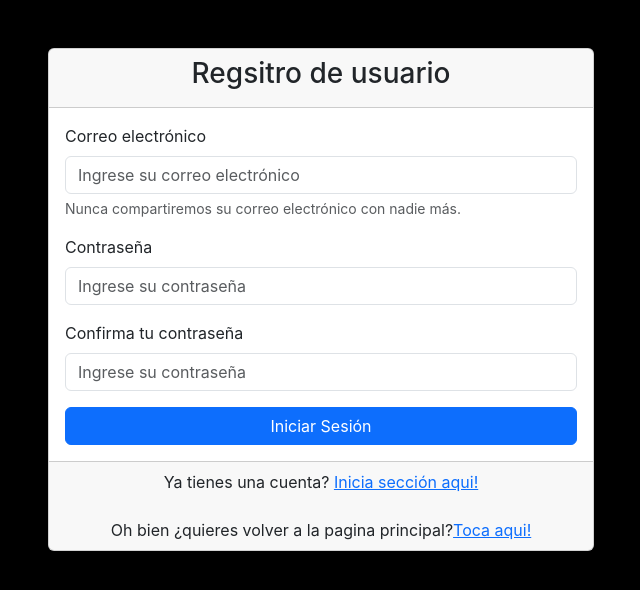
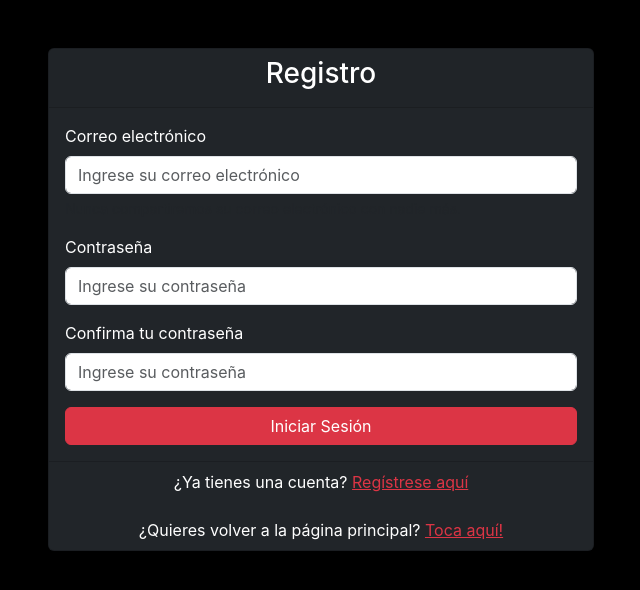
Before and after one commit to RafaelVillaneda/Proyecto_Topicos_Selectos_Web, a React (Create React App) app in the folder frontend/: page /registro in a window 1280 px wide. Shown: the top 590 px of the page, without its empty margins (319-959 px from the left). Built offline with nearby package versions, Linux system fonts and the light colour scheme.

Commit message:
Se le dieron los nuevos estilos a los componentes Login y registro

```diff
--- a/frontend/src/App.js
+++ b/frontend/src/App.js
@@ -3,7 +3,7 @@ import { BrowserRouter, Routes, Route } from 'react-router-dom';
 import { CSSTransition, TransitionGroup } from 'react-transition-group';
 import Landin from './components/landinPage';
 import Login from './components/login';
-import Registro from './components/registro';
+import Registro from './components/Registro';
 import Inicio from './components/mostrarPeliculas';
 
 function App() {
--- a/frontend/src/components/landinPage.js
+++ b/frontend/src/components/landinPage.js
@@ -257,7 +257,7 @@ const landinPage = () => {
                 <div className="card mb-3 border-warning border border-4" >
                   <div className="row g-0">
                     <div className="col-md-4">
-                      <img src={logo_desc} className="card-img" alt="img_ib" style={{maxWidth:"150%",maxHeight:"150%"}} />
+                      <img src={logo_terapia} className="card-img" alt="img_ib" style={{maxWidth:"150%",maxHeight:"150%"}} />
                     </div>
                     <div className="col-md-8">
                       <div className="card-body">
@@ -278,7 +278,7 @@ const landinPage = () => {
                     </div>
                     <div className="col-md-8">
                       <div className="card-body">
-                        <h5 className="card-title">Remake IB 2022</h5>
+                        <h5 className="card-title">Ann</h5>
                         <p className="card-text ">Ann, una estudiante de arte, se encuentra atrapada en la academia cuando accidentalmente rompió una de las reglas de la academia...</p>
                         <button type="button" className="btn btn-primary">Saber más</button>
                       </div>
--- a/frontend/src/components/login.js
+++ b/frontend/src/components/login.js
@@ -3,9 +3,10 @@ import { Link, useNavigate } from 'react-router-dom';
 
 const Login = () => {
   const [correo, setCorreo] = useState('');
-  const [contraseña, setContraseña]=useState('')
+  const [contraseña, setContraseña] = useState('')
   const navigate = useNavigate();
-  const iniciarSeccion = async (e) =>{
+
+  const iniciarSeccion = async (e) => {
     e.preventDefault();
     console.log(correo)
     console.log(contraseña)
@@ -17,14 +18,14 @@ const Login = () => {
             stock:stock
         })
     */
-    navigate('/inicio');
-}
+    //navigate('/inicio');
+  }
 
   return (
     <div className="container">
       <div className="row justify-content-center mt-5">
         <div className="col-lg-6">
-          <div className="card">
+          <div className="card bg-dark text-white">
             <div className="card-header">
               <h3 className="text-center">Inicio de Sesión</h3>
             </div>
@@ -39,13 +40,13 @@ const Login = () => {
                   <label htmlFor="exampleInputPassword1" className="form-label">Contraseña</label>
                   <input type="password" className="form-control" id="exampleInputPassword1" placeholder="Ingrese su contraseña" onChange={(e) => setContraseña(e.target.value)} />
                 </div>
-                <button type="submit" className="btn btn-primary w-100">Iniciar Sesión</button>
+                <button type="submit" className="btn btn-danger w-100">Iniciar Sesión</button>
               </form>
             </div>
-            <div className="card-footer text-center">
-              ¿No tiene una cuenta? <Link to='/registro'>Regístrese aquí</Link>
-              <br/> <br/>
-              Oh bien ¿quieres volver a la pagina principal?<Link to='/'>Toca aqui!</Link>
+            <div className="card-footer text-center bg-dark">
+              ¿No tiene una cuenta? <Link to='/registro' className="text-danger">Regístrese aquí</Link>
+              <br /> <br />
+              ¿Quieres volver a la página principal? <Link to='/' className="text-danger">Toca aquí!</Link>
             </div>
           </div>
         </div>
--- a/frontend/src/components/registro.js
+++ b/frontend/src/components/registro.js
@@ -1,44 +1,61 @@
-import React from 'react'
-import { Link } from 'react-router-dom';
-const registro = () => {
+import React, { useState } from 'react';
+import { Link} from 'react-router-dom';
+
+const Registro = () => {
+  const [correo, setCorreo] = useState('');
+  const [contraseña, setContraseña] = useState('')
+
+  const Registro = async (e) => {
+    e.preventDefault();
+    console.log(correo)
+    console.log(contraseña)
+    /*
+    await axios.post(api,
+        {
+            description:description,
+            price:price,
+            stock:stock
+        })
+    */
+
+  }
+
   return (
-
-
     <div className="container">
       <div className="row justify-content-center mt-5">
         <div className="col-lg-6">
-          <div className="card">
+          <div className="card bg-dark text-white">
             <div className="card-header">
-              <h3 className="text-center">Regsitro de usuario</h3>
+              <h3 className="text-center">Registro</h3>
             </div>
             <div className="card-body">
-              <form>
+              <form onSubmit={Registro}>
                 <div className="mb-3">
-                  <label for="exampleInputEmail1" className="form-label">Correo electrónico</label>
-                  <input type="email" className="form-control" id="exampleInputEmail1" aria-describedby="emailHelp" placeholder="Ingrese su correo electrónico" />
+                  <label htmlFor="exampleInputEmail1" className="form-label">Correo electrónico</label>
+                  <input type="email" className="form-control" id="exampleInputEmail1" aria-describedby="emailHelp" placeholder="Ingrese su correo electrónico" onChange={(e) => setCorreo(e.target.value)} />
                   <div id="emailHelp" className="form-text">Nunca compartiremos su correo electrónico con nadie más.</div>
                 </div>
                 <div className="mb-3">
-                  <label for="exampleInputPassword1" className="form-label">Contraseña</label>
-                  <input type="password" className="form-control" id="exampleInputPassword1" placeholder="Ingrese su contraseña" />
+                  <label htmlFor="exampleInputPassword1" className="form-label">Contraseña</label>
+                  <input type="password" className="form-control" id="exampleInputPassword1" placeholder="Ingrese su contraseña" onChange={(e) => setContraseña(e.target.value)} />
                 </div>
                 <div className="mb-3">
-                  <label for="exampleInputPassword1" className="form-label">Confirma tu contraseña</label>
-                  <input type="password" className="form-control" id="exampleInputPassword1" placeholder="Ingrese su contraseña" />
+                  <label htmlFor="exampleInputPassword1" className="form-label">Confirma tu contraseña</label>
+                  <input type="password" className="form-control" id="contraseña2" placeholder="Ingrese su contraseña"/>
                 </div>
-                <button type="submit" className="btn btn-primary w-100">Iniciar Sesión</button>
+                <button type="submit" className="btn btn-danger w-100">Iniciar Sesión</button>
               </form>
             </div>
-            <div className="card-footer text-center">
-              Ya tienes una cuenta? <Link to='/login'>Inicia sección aqui!</Link>
-              <br/> <br/>
-              Oh bien ¿quieres volver a la pagina principal?<Link to='/'>Toca aqui!</Link>
+            <div className="card-footer text-center bg-dark">
+              ¿Ya tienes una cuenta? <Link to='/registro' className="text-danger">Regístrese aquí</Link>
+              <br /> <br />
+              ¿Quieres volver a la página principal? <Link to='/' className="text-danger">Toca aquí!</Link>
             </div>
           </div>
         </div>
       </div>
     </div>
-  )
-}
+  );
+};
 
-export default registro
+export default Registro
```
